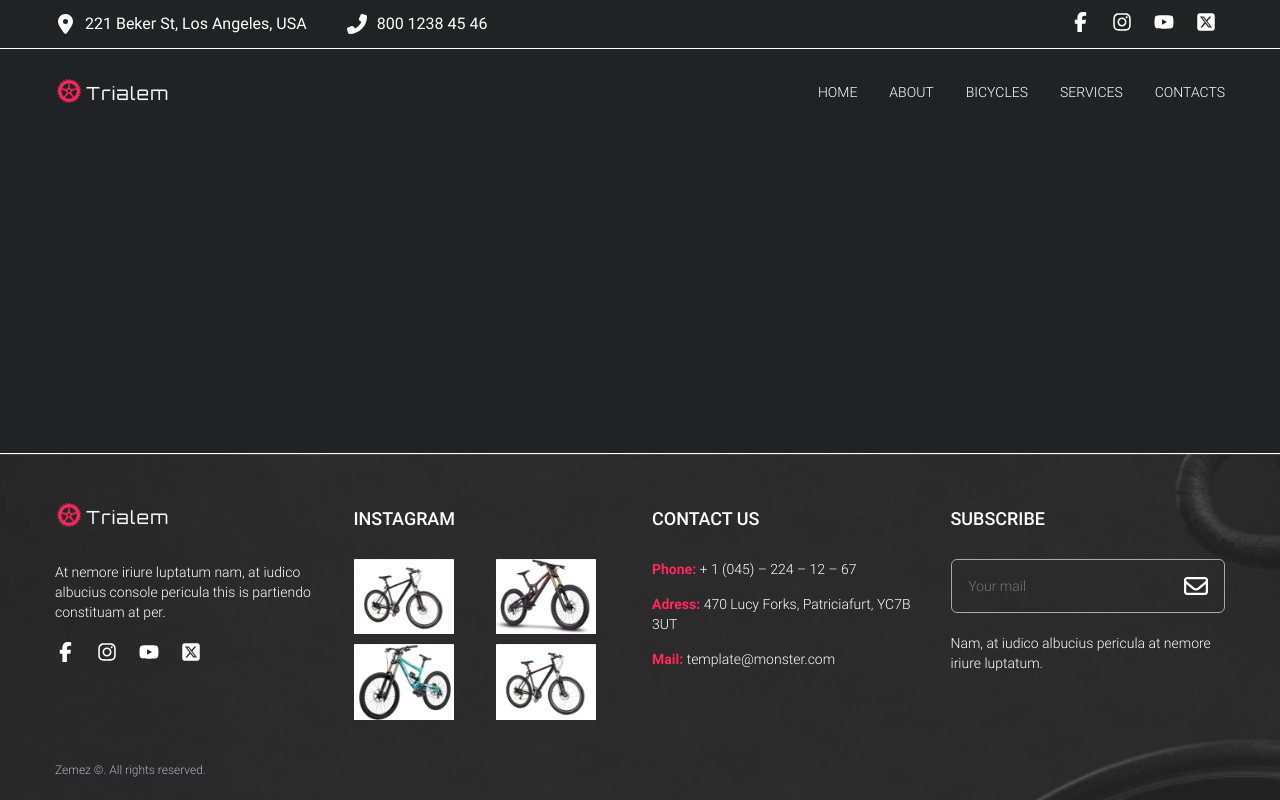
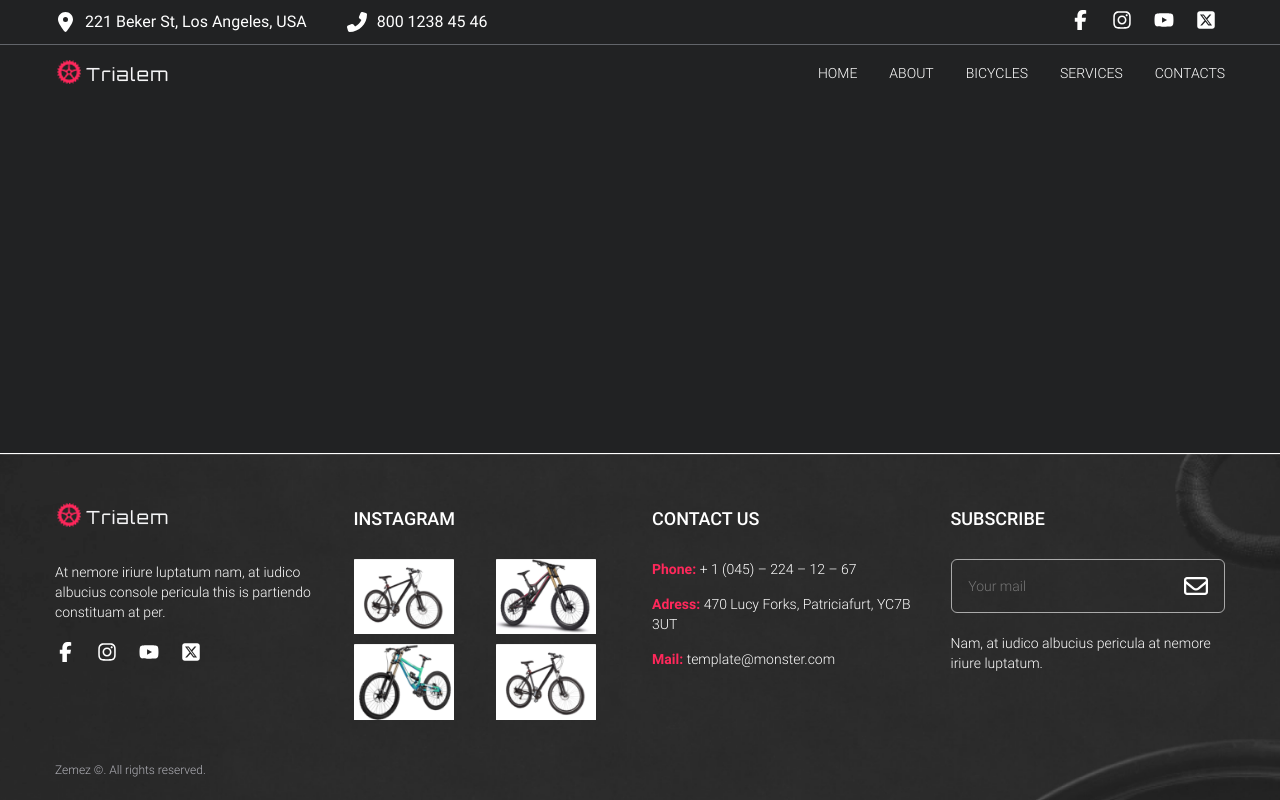
Before and after one commit to EvgMarty/Trialem, a website built with Vite: page src/html/layouts/_html.html in a window 1280 px wide. Built offline with nearby package versions, Linux system fonts and the light colour scheme.

Commit message:
fix header nav

```diff
--- a/src/html/layouts/header/_index.scss
+++ b/src/html/layouts/header/_index.scss
@@ -6,11 +6,11 @@
 }
 
 .header-top {
-  border-bottom: 1px solid var(--c-white);
+  border-bottom: 1px solid var(--c-gray);
   &__inner {
     display: flex;
     justify-content: space-between;
-    padding-block: 12px;
+    padding-block: 10px;
   }
 }
 
@@ -32,7 +32,7 @@
 }
 
 .header-bottom {
-  padding: 30px 0;
+  padding: 15px 0;
 }
 .nav {
   display: flex;
--- a/src/html/pages/home/_index.scss
+++ b/src/html/pages/home/_index.scss
@@ -13,6 +13,11 @@
     top: 0;
     left: 0;
     right: 0;
+    z-index: 10;
     background-color:transparent;
+
+    &.scrolled{
+      background-color: var(--c--dark);
+    }
   }
 }
--- a/src/scripts/main.js
+++ b/src/scripts/main.js
@@ -1,4 +1,15 @@
-// swiper
+// fixed header
+const headerEl = document.querySelector('.header');
+
+window.addEventListener('scroll', () => {
+  if (window.scrollY > headerEl.offsetHeight) {
+    headerEl.classList.add('scrolled');
+  } else {
+    headerEl.classList.remove('scrolled');
+  }
+});
+
+// simple swiper slider whith2 card
 const swiper = new Swiper('.feedback .swiper', {
   slidesPerView: 2,
   // Navigation arrows
--- a/src/styles/base/_variables.scss
+++ b/src/styles/base/_variables.scss
@@ -3,6 +3,7 @@
   --ff-secondary: 'Anton', sans-serif;
 
   --c-white: #ffffff;
+  --c--dark: #212223;
   --c-lightgray: #b2b2b9;
   --c-gray: #62656a;
   --c-pink: #ff285b;
```
